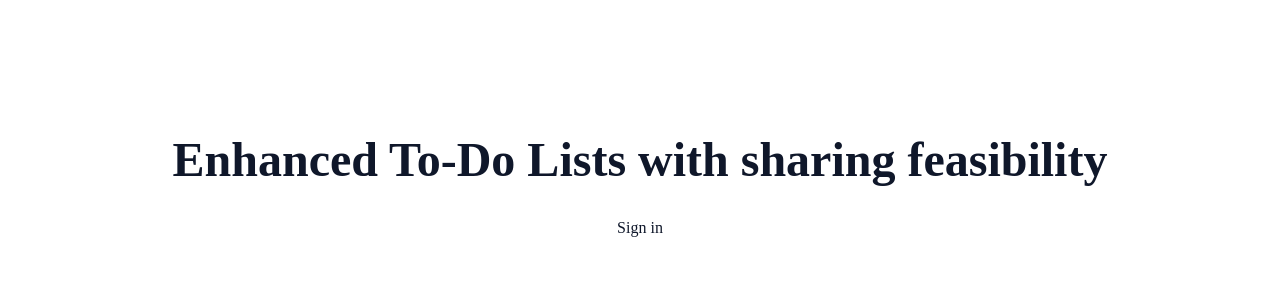
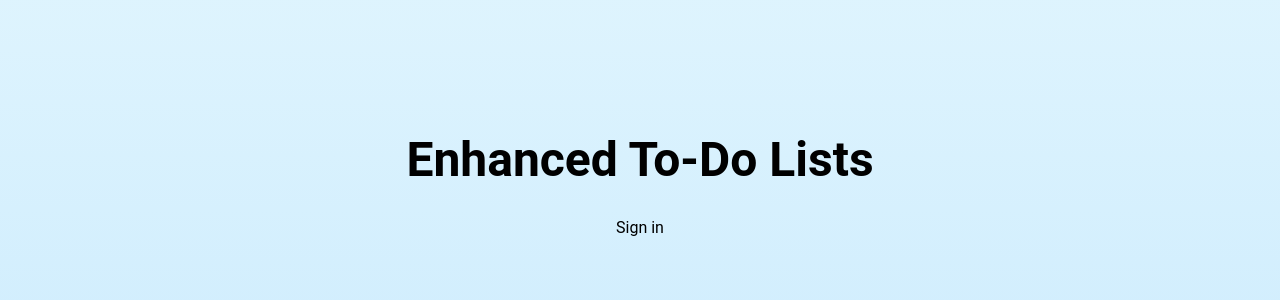
Before and after one commit to ericli18/financial-planner, a Next.js app: page / in a window 1280 px wide. Shown: the part 218-518 px from the top of the page. Built offline with nearby package versions, Linux system fonts and the light colour scheme; no server answers.

Commit message:
Hover feature on sign-in

```diff
--- a/app/globals.css
+++ b/app/globals.css
@@ -1,6 +1,7 @@
 @tailwind base;
 @tailwind components;
 @tailwind utilities;
+@import url('https://fonts.googleapis.com/css2?family=Roboto:wght@400;700&display=swap');
 
 @layer base {
   :root {
@@ -80,7 +81,6 @@
   }
 }
 
-
 .signInButton {
   background-color: #4caf50; /* Green background */
   color: white; /* White text */
@@ -93,6 +93,11 @@
   cursor: pointer; /* Pointer cursor on hover */
   border: none; /* No border */
   border-radius: 8px; /* Rounded corners */
+  transition: background-color 0.3s; /* Smooth transition for background color */
+}
+
+.signInButton:hover {
+  background-color: #3e8e41; /* Darker green background on hover */
 }
 
 .userButton {
@@ -110,6 +115,8 @@
 }
 
 .mainContainer {
+  background: linear-gradient(to bottom, #e6f8fe, #c8e9fd); /* Blue gradient from light to dark */
+  color: black;
   display: flex;
   flex-direction: column;
   justify-content: center; /* Center vertically */
@@ -148,3 +155,7 @@
   cursor: pointer; /* Pointer cursor on hover */
   font-size: 16px; /* Font size */
 }
+
+body, button, input, textarea {
+  font-family: 'Roboto', sans-serif;
+}
--- a/app/page.js
+++ b/app/page.js
@@ -6,7 +6,7 @@
   const user = await currentUser();
   return (
     <main className="mainContainer">
-      <h1 className="centeredTitle">Enhanced To-Do Lists with sharing feasibility</h1>
+      <h1 className="centeredTitle">Enhanced To-Do Lists</h1>
       {!user && <SignInButton className="signInButton" />}
       <UserButton className="userButton" afterSignOutUrl="/" />
     </main>
```
Also changed, not shown: app/dashboard/dashboard.css (indentation only).
